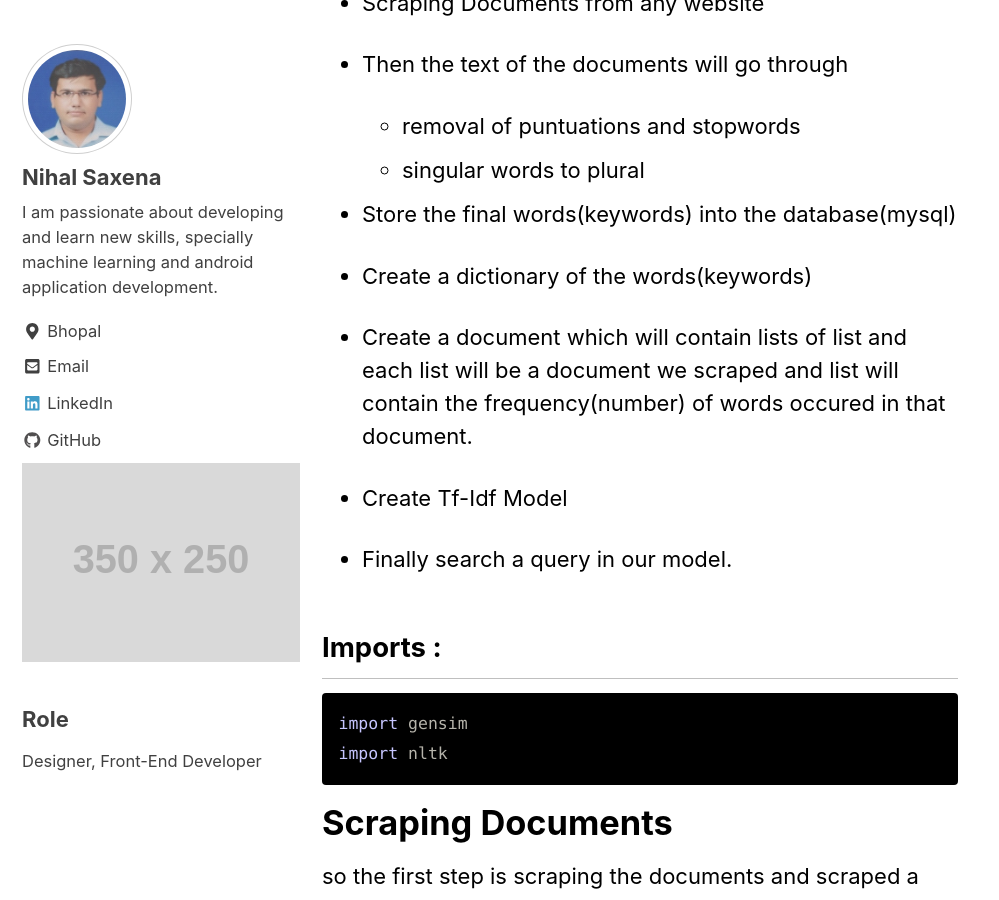
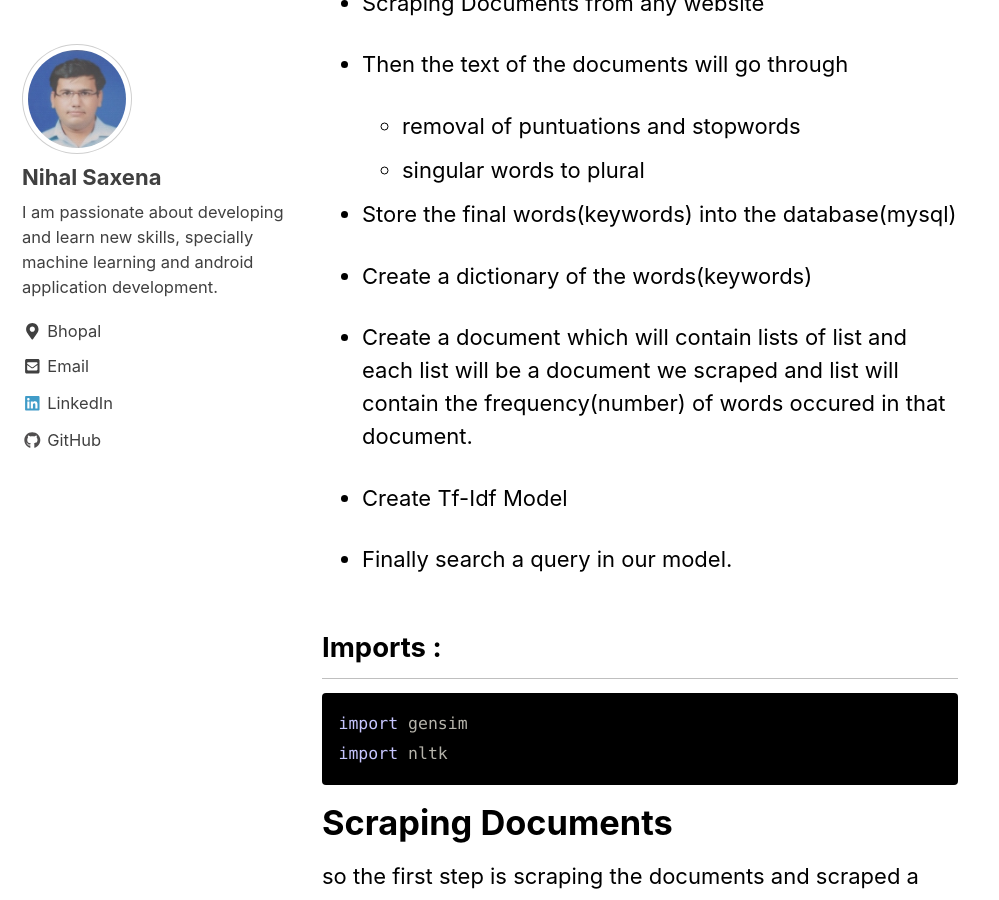
Before and after one commit to saxenanihal95/PsyCoderBlog, a Jekyll site: the page built from _portfolio/search-engine.md, in a window 1280 px wide and 900 px high, scrolled down 1278 px. Shown: the whole window, without its empty margins (0-999 px from the left). Built offline with Jekyll 4.4.1, drawn with Linux system fonts in a browser that asks for light colours; nearby versions of some CDN libraries.

Commit message:
Update search-engine.md

```diff
--- a/_portfolio/search-engine.md
+++ b/_portfolio/search-engine.md
@@ -4,13 +4,6 @@ excerpt: "A Simple Search Engine using nltk"
 header:
   image: /assets/images/unsplash-gallery-image-1.jpg
   teaser: assets/images/unsplash-gallery-image-1-th.jpg
-sidebar:
-  - title: "Role"
-    image: http://placehold.it/350x250
-    image_alt: "logo"
-    text: "Designer, Front-End Developer"
-  - title: "Responsibilities"
-    text: "Reuters try PR stupid commenters should isn't a business model"
 gallery:
   - url: /assets/images/unsplash-gallery-image-1.jpg
     image_path: assets/images/unsplash-gallery-image-1-th.jpg
```
